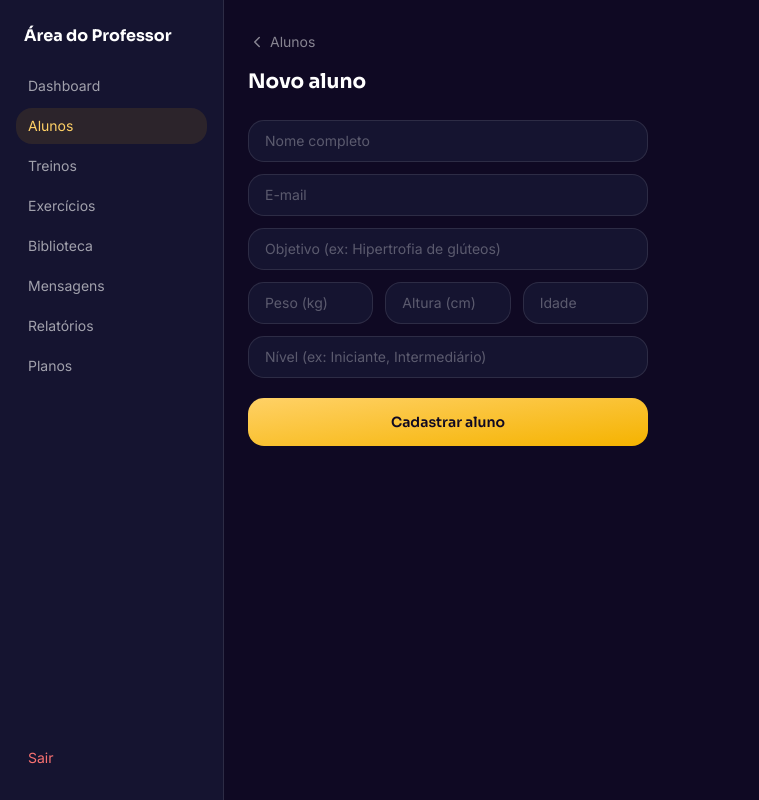
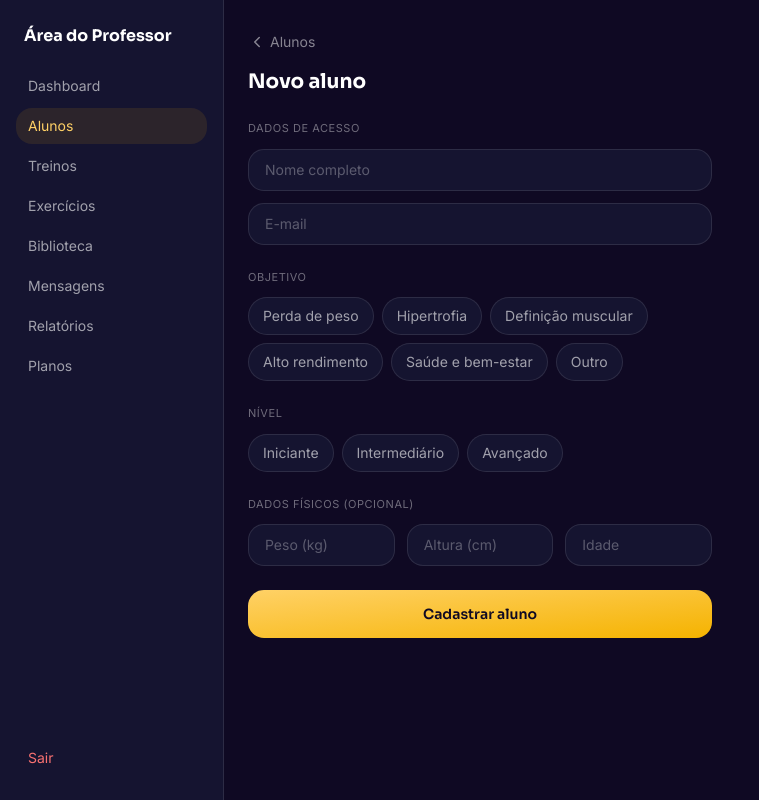
Before and after one commit to duhhzaolol/Juninho-App, a Next.js app: page /trainer/alunos/novo in a window 1280 px wide. Shown: the whole page, without its empty margins (0-759 px from the left). Built offline with nearby package versions, Linux system fonts and the light colour scheme.

Commit message:
Add files via upload

```diff
--- a/app/trainer/alunos/novo/page.tsx
+++ b/app/trainer/alunos/novo/page.tsx
@@ -6,9 +6,22 @@ import Link from 'next/link'
 import { ChevronLeft } from 'lucide-react'
 import { Sidebar } from '@/components/trainer/Sidebar'
 import { Button } from '@/components/ui/Button'
+import { PillSelect } from '@/components/trainer/PillSelect'
 
 const inputClass =
   'w-full bg-navy-light border border-white/10 rounded-control px-4 py-2.5 text-white placeholder:text-white/30 text-sm'
+
+const GOAL_OPTIONS = ['Perda de peso', 'Hipertrofia', 'Definição muscular', 'Alto rendimento', 'Saúde e bem-estar']
+const LEVEL_OPTIONS = ['Iniciante', 'Intermediário', 'Avançado']
+
+function Section({ title, children }: { title: string; children: React.ReactNode }) {
+  return (
+    <div className="mb-6">
+      <p className="text-[11px] uppercase tracking-wider text-white/40 mb-3">{title}</p>
+      {children}
+    </div>
+  )
+}
 
 export default function NewStudentPage() {
   const router = useRouter()
@@ -61,7 +74,7 @@ export default function NewStudentPage() {
     <div className="min-h-screen bg-navy flex flex-col md:flex-row">
       <Sidebar />
 
-      <main className="flex-1 px-6 py-8 max-w-md">
+      <main className="flex-1 px-6 py-8 max-w-lg">
         <Link href="/trainer/alunos" className="text-white/50 flex items-center gap-1 text-sm mb-4">
           <ChevronLeft size={18} /> Alunos
         </Link>
@@ -89,6 +102,8 @@ export default function NewStudentPage() {
                   setCreated(null)
                   setName('')
                   setEmail('')
+                  setGoal('')
+                  setLevel('')
                 }}
                 className="text-white/40 text-sm"
               >
@@ -97,10 +112,11 @@ export default function NewStudentPage() {
             </div>
           </>
         ) : (
-          <>
+          <form onSubmit={handleSubmit}>
             <p className="font-display font-bold text-xl text-white mb-6">Novo aluno</p>
 
-            <form onSubmit={handleSubmit} className="flex flex-col gap-3">
+            <Section title="Dados de acesso">
+              <div className="flex flex-col gap-3">
                 <input
                   required
                   placeholder="Nome completo"
@@ -116,13 +132,18 @@ export default function NewStudentPage() {
                   value={email}
                   onChange={(e) => setEmail(e.target.value)}
                 />
-              <input
-                placeholder="Objetivo (ex: Hipertrofia de glúteos)"
-                className={inputClass}
-                value={goal}
-                onChange={(e) => setGoal(e.target.value)}
-              />
+              </div>
+            </Section>
 
+            <Section title="Objetivo">
+              <PillSelect options={GOAL_OPTIONS} value={goal} onChange={setGoal} allowOther />
+            </Section>
+
+            <Section title="Nível">
+              <PillSelect options={LEVEL_OPTIONS} value={level} onChange={setLevel} />
+            </Section>
+
+            <Section title="Dados físicos (opcional)">
               <div className="grid grid-cols-3 gap-3">
                 <input
                   placeholder="Peso (kg)"
@@ -146,21 +167,14 @@ export default function NewStudentPage() {
                   onChange={(e) => setAge(e.target.value)}
                 />
               </div>
+            </Section>
 
-              <input
-                placeholder="Nível (ex: Iniciante, Intermediário)"
-                className={inputClass}
-                value={level}
-                onChange={(e) => setLevel(e.target.value)}
-              />
+            {error && <p className="text-red-400 text-xs mb-3">{error}</p>}
 
-              {error && <p className="text-red-400 text-xs">{error}</p>}
-
-              <Button type="submit" loading={saving} fullWidth className="mt-2">
+            <Button type="submit" loading={saving} fullWidth>
               Cadastrar aluno
             </Button>
           </form>
-          </>
         )}
       </main>
     </div>
--- /dev/null
+++ b/components/trainer/PillSelect.tsx
@@ -0,0 +1,72 @@
+'use client'
+
+import { useState } from 'react'
+import { Check } from 'lucide-react'
+
+interface PillSelectProps {
+  options: string[]
+  value: string
+  onChange: (value: string) => void
+  allowOther?: boolean
+}
+
+export function PillSelect({ options, value, onChange, allowOther }: PillSelectProps) {
+  const startsAsOther = allowOther && value !== '' && !options.includes(value)
+  const [showOtherInput, setShowOtherInput] = useState(Boolean(startsAsOther))
+
+  return (
+    <div>
+      <div className="flex flex-wrap gap-2">
+        {options.map((opt) => {
+          const selected = value === opt
+          return (
+            <button
+              key={opt}
+              type="button"
+              onClick={() => {
+                onChange(opt)
+                setShowOtherInput(false)
+              }}
+              className={`flex items-center gap-1.5 px-3.5 py-2 rounded-full text-sm border transition-colors ${
+                selected
+                  ? 'bg-gold/15 border-gold text-gold-light'
+                  : 'bg-navy-light border-white/10 text-white/60'
+              }`}
+            >
+              {selected && <Check size={13} />}
+              {opt}
+            </button>
+          )
+        })}
+
+        {allowOther && (
+          <button
+            type="button"
+            onClick={() => {
+              setShowOtherInput(true)
+              onChange('')
+            }}
+            className={`flex items-center gap-1.5 px-3.5 py-2 rounded-full text-sm border transition-colors ${
+              showOtherInput
+                ? 'bg-gold/15 border-gold text-gold-light'
+                : 'bg-navy-light border-white/10 text-white/60'
+            }`}
+          >
+            {showOtherInput && <Check size={13} />}
+            Outro
+          </button>
+        )}
+      </div>
+
+      {allowOther && showOtherInput && (
+        <input
+          autoFocus
+          placeholder="Especifique"
+          value={value}
+          onChange={(e) => onChange(e.target.value)}
+          className="mt-2 w-full bg-navy-light border border-white/10 rounded-control px-4 py-2.5 text-white placeholder:text-white/30 text-sm"
+        />
+      )}
+    </div>
+  )
+}
--- a/lib/version.ts
+++ b/lib/version.ts
@@ -1,2 +1,2 @@
 // Incrementa esse número toda vez que uma leva nova de arquivos é entregue.
-export const APP_VERSION = 'v87'
+export const APP_VERSION = 'v88'
```
Lines whose indentation alone changed are shown as unchanged.
